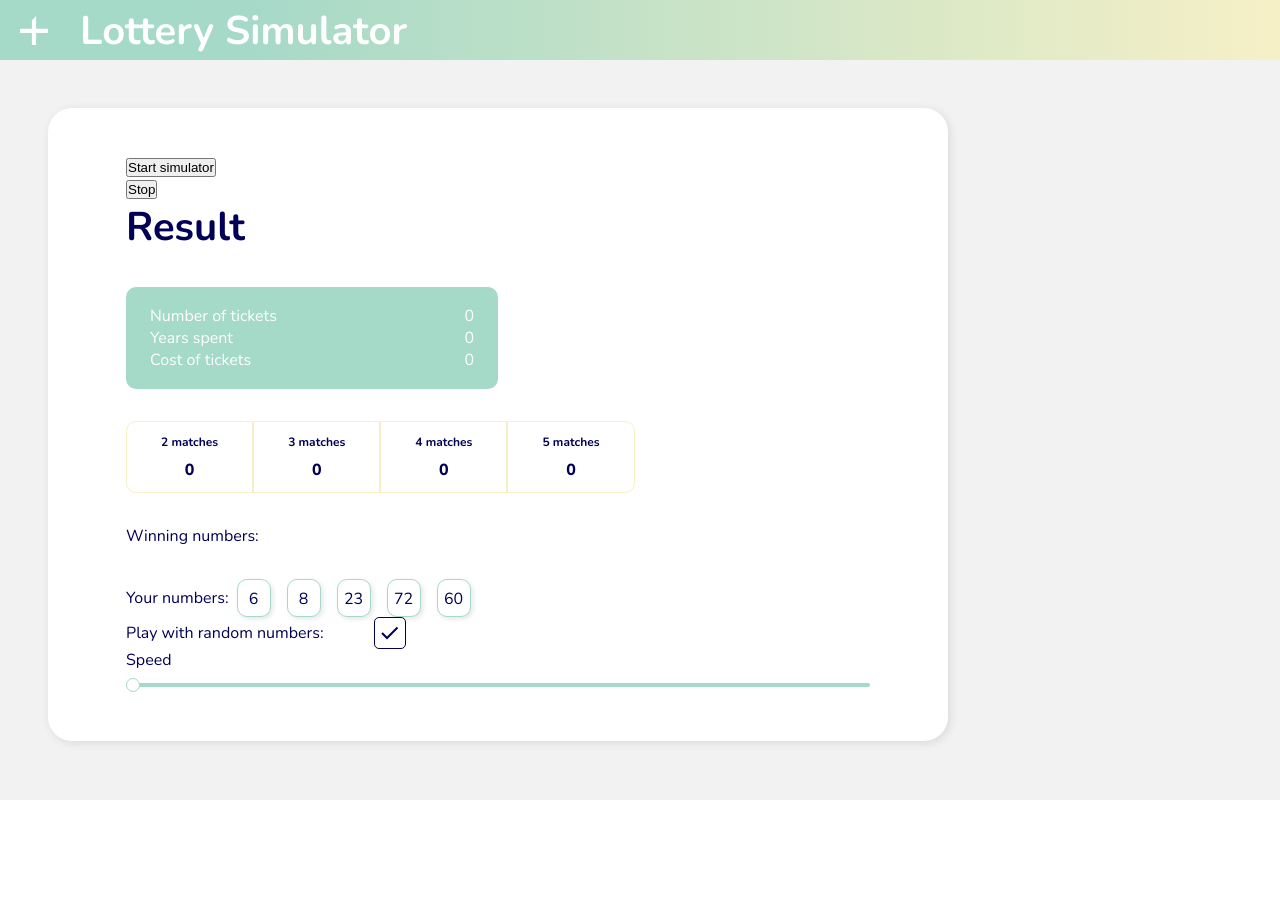
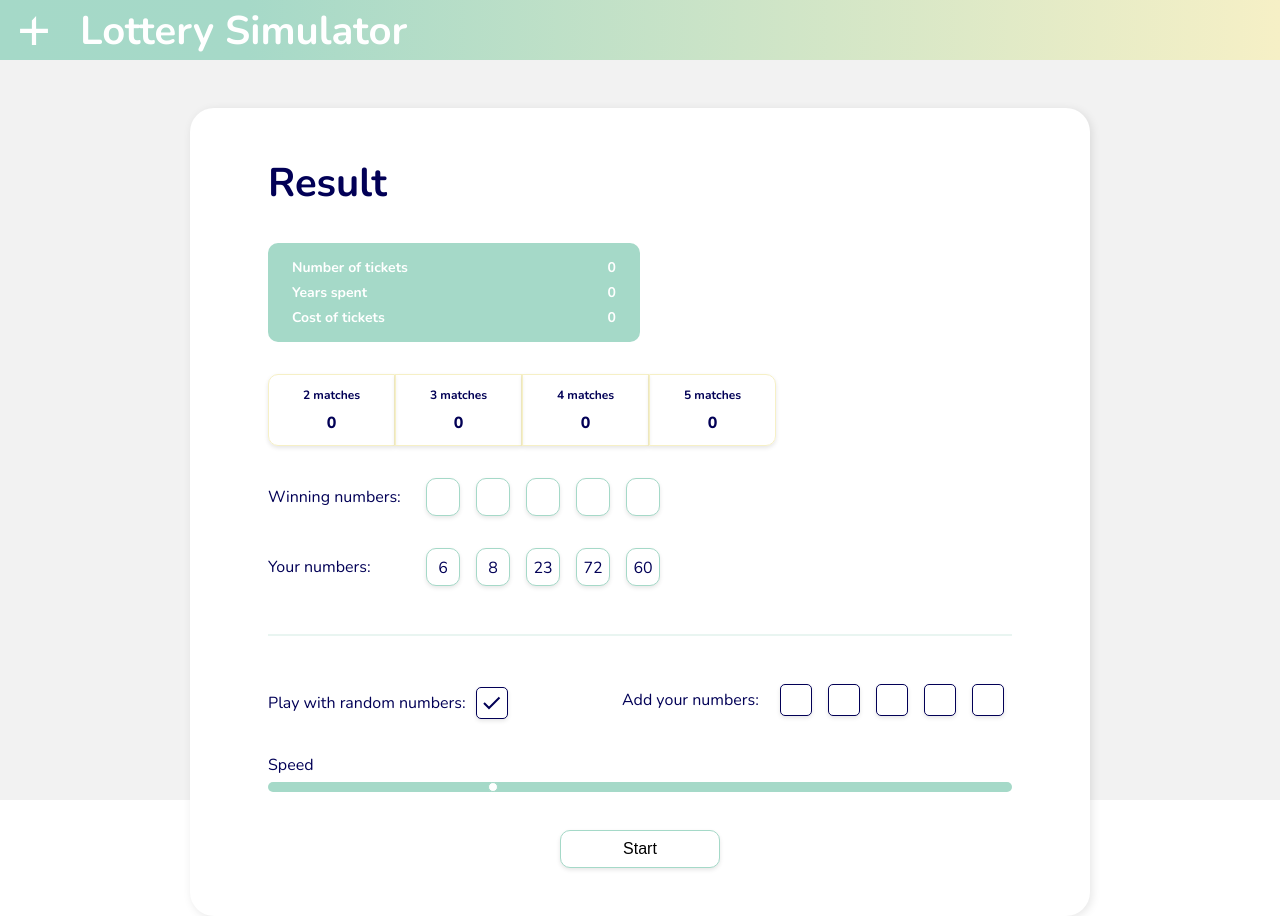
Before and after one commit to brigittaforrai/lotterySimulator, a Vue app: page / in a window 1280 px wide. Before the commit the page ends 800 px from the top, so only its background shows below. Built offline with nearby package versions, Linux system fonts and the light colour scheme.

Commit message:
styling, functions, refact

```diff
--- a/src/App.vue
+++ b/src/App.vue
@@ -1,16 +1,16 @@
 <template>
   <LotteryHeader/>
-  <Home/>
+  <Simulator/>
 </template>
 
 <script>
-import Home from './components/Home.vue'
+import Simulator from './components/Simulator.vue'
 import LotteryHeader from './components/LotteryHeader.vue'
 
 export default {
   name: 'App',
   components: {
-    Home,
+    Simulator,
     LotteryHeader
   }
 }
--- a/src/components/Checkbox.vue
+++ b/src/components/Checkbox.vue
@@ -1,10 +1,28 @@
 <template>
+  <div class="number-editor">
+
     <div class="checkbox">
-    <p>Play with random numbers: </p>
+      <p>{{label}}:</p>
       <label class="container">
-      <input type="checkbox" v-model="isChecked" />
+        <input type="checkbox" v-model="useRandoms" />
         <div class="checkmark"></div>
       </label>
+    </div>
+
+
+    <div class="manual">
+      <p>Add your numbers:</p>
+      <div class="input-cont">
+        <div v-for="(n, i) in manualPlayerNumbers">
+          <input :id="i"
+                  :class="(outOfRangeError.includes(i) || duplicatedError.includes(i)) ? 'error' : 'valid'"
+                  v-model.number="manualPlayerNumbers[i]"
+                  v-on:input="checkErrors(i)"/>
+        </div>
+
+      </div>
+      <span v-if="(outOfRangeError.length || duplicatedError.length)" class="error-msg">Error</span>
+    </div>
 
   </div>
 </template>
@@ -13,8 +31,18 @@
 <script>
 export default {
   name: 'Checkbox',
+  props: ['label'],
+  data () {
+    return {
+      manualPlayerNumbers: new Array(5),
+      outOfRangeError: [],
+      outOfRangeMessage: 'Number must be between 1 and 90.',
+      duplicatedError: [],
+      duplicatedMessage: 'Duplicated number.'
+    }
+  },
   computed: {
-    isChecked: {
+    useRandoms: {
       get() {
         return this.$store.state.usingRandom
       },
@@ -25,6 +53,26 @@ export default {
         }
       }
     }
+  },
+  methods: {
+    checkErrors(i) {
+      const d = this.$data
+      d.outOfRangeError = []
+      d.duplicatedError = []
+
+      if (typeof d.manualPlayerNumbers[i] !== 'number') {
+        d.manualPlayerNumbers[i] = undefined
+      }
+
+      d.manualPlayerNumbers.forEach((num, k) => {
+        if (num < 1 || num > 90) {
+          d.outOfRangeError.push(k)
+        }
+        if (d.manualPlayerNumbers.filter(n => n === num).length > 1) {
+          d.duplicatedError.push(k)
+        }
+      })
+    }
   }
 }
 
@@ -32,22 +80,26 @@ export default {
 
 
 <style scoped lang="scss">
+  .number-editor {
+    display: flex;
+    justify-content: space-between;
+    align-items: start;
+    margin-top: 32px;
+
     .checkbox {
       display: flex;
       flex-direction: row;
       align-items: center;
-    height: 32px;
-
+      height: 38px;
       .container {
         position: relative;
         width: 32px;
-      margin-left: 50px;
+        margin-left: 10px;
         cursor: pointer;
         -webkit-user-select: none;
         -moz-user-select: none;
         -ms-user-select: none;
         user-select: none;
-
         input {
           position: absolute;
           left: 0;
@@ -57,13 +109,14 @@ export default {
           height: 0;
           width: 0;
         }
-
         .checkmark {
           background-color: white;
           border: 1px solid $dark-color;
           border-radius: 5px;
           width: 32px;
           height: 32px;
+          box-shadow: $shadow;
+        }
       }
     }
 
@@ -77,6 +130,52 @@ export default {
       background-repeat: no-repeat;
       background-position: center;
     }
+
+    .manual {
+      display: grid;
+      grid-template-columns: 150px auto;
+      align-items: center;
+      position: relative;
+
+      .error-msg {
+        position: absolute;
+        left: 156px;
+        bottom: -25px;
+        color: red;
+        font-style: normal;
+        font-weight: 400;
+        font-size: 11px;
+        line-height: 26px;
+      }
+      .input-cont {
+        display: flex;
+        input {
+          background-color: white;
+          border: 1px solid $dark-color;
+          border-radius: 5px;
+          width: 32px;
+          height: 32px;
+          box-shadow: $shadow;
+          margin: 0 8px;
+          text-align: center;
+
+          font-style: normal;
+          font-weight: 400;
+          font-size: 16px;
+          line-height: 22px;
+          text-transform: uppercase;
+          color: $dark-color;
+
+          &:active, &:focus {
+            outline: 2px solid $base-color;
+          }
+
+          &.error {
+            outline: 2px solid red;
+          }
+        }
+      }
+    }
   }
 
 </style>
--- a/src/components/Home.vue
+++ /dev/null
@@ -1,21 +0,0 @@
-<template>
-  <div class="home">
-    <Simulator></Simulator>
-
-
-  </div>
-</template>
-
-<script>
-import Simulator from './Simulator.vue'
-
-export default {
-  name: 'Home',
-  components: { Simulator },
-}
-</script>
-
-
-<style scoped lang="scss">
-
-</style>
--- a/src/components/MatchesView.vue
+++ b/src/components/MatchesView.vue
@@ -3,19 +3,19 @@
 
         <section>
             <p>2 matches</p>
-            <p>{{matches.two}}</p>
+            <p>{{matches.two.toLocaleString()}}</p>
         </section>
         <section>
             <p>3 matches</p>
-            <p>{{matches.three}}</p>
+            <p>{{matches.three.toLocaleString()}}</p>
         </section>
         <section>
             <p>4 matches</p>
-            <p>{{matches.four}}</p>
+            <p>{{matches.four.toLocaleString()}}</p>
         </section>
         <section>
             <p>5 matches</p>
-            <p>{{matches.five}}</p>
+            <p>{{matches.five.toLocaleString()}}</p>
         </section>
 
     </div>
@@ -44,7 +44,9 @@ export default {
             text-align: center;
             height: 72px;
             border: 1px solid $secondary-color;
-            padding: 12px 34px;
+            padding: 12px;
+            width: 127px;
+            box-shadow: $shadow;
 
             &:first-of-type {
                 border-radius: 10px 0px 0px 10px;
--- a/src/components/MyButton.vue
+++ b/src/components/MyButton.vue
@@ -1,17 +1,33 @@
 <template>
-  <div class="myButton">
-    <button>{{ name }}</button>
-  </div>
+  <button>{{ title }}</button>
 </template>
 
 <script>
 export default {
   name: 'MyButton',
-  props: ['name']
+  props: ['title']
 }
 </script>
 
 
 <style scoped lang="scss">
+  button {
+    width: 160px;
+    height: 38px;
+    border-radius: 10px;
+    border: 1px solid $base-color;
+    background-color: $white;
+    font-style: normal;
+    font-weight: 400;
+    font-size: 16px;
+    line-height: 22px;
+    cursor: pointer;
+    box-shadow: $shadow;
+
+    &:active {
+      background: $base-color;
+      color: $white;
+    }
+  }
 
 </style>
--- a/src/components/NumLabel.vue
+++ b/src/components/NumLabel.vue
@@ -1,5 +1,5 @@
 <template>
-<div class="numLabel"> {{ number }}</div>
+<div class="numLabel"> <p>{{ number }}</p></div>
 </template>
 
 <script>
@@ -18,13 +18,17 @@
         height: 38px;
         padding: 8px 5px;
         margin: 0 8px;
+        text-align: center;
+        box-shadow: $shadow;
 
-        text-align: center;
-        font-style: normal;
-        font-weight: 400;
-        font-size: 16px;
-        line-height: 22px;
-        text-transform: uppercase;
-        box-shadow: 2px 2px 5px rgba(0, 0, 0, 0.1);
+        p {
+            font-style: normal;
+            font-weight: 400;
+            font-size: 16px;
+            line-height: 22px;
+            text-transform: uppercase;
+            width: 100%;
+            heigth: 100%;
+        }
     }
 </style>
--- a/src/components/NumberView.vue
+++ b/src/components/NumberView.vue
@@ -1,7 +1,9 @@
 <template>
   <div class="numbersView">
     <p>{{ name }}:</p>
-    <NumLabel v-for="n in numbers" :number="n"></NumLabel>
+    <div>
+        <NumLabel v-for="n in computedNums" :number="n"></NumLabel>
+    </div>
   </div>
 </template>
 
@@ -12,15 +14,25 @@ export default {
   name: 'NumberView',
   components: { NumLabel },
   props: ['name', 'numbers'],
+  computed: {
+      computedNums() {
+          const n = this.$props.numbers
+          return n.length ? n : Array(5).fill('')
+      }
+  }
 }
 </script>
 
 
 <style scoped lang="scss">
     .numbersView {
-        display: flex;
+        display: grid;
+        grid-template-columns: 150px auto;
         align-items: center;
         margin-top: 32px;
+        div {
+            display: flex;
+        }
     }
 
 </style>
--- a/src/components/Simulator.vue
+++ b/src/components/Simulator.vue
@@ -1,33 +1,20 @@
 <template>
   <div class="simulator">
 
-    <MyButton name="Start simulator" @click="start"></MyButton>
-    <MyButton name="Stop" @click="stop"></MyButton>
+    <h1>Result</h1>
+    <StatsView/>
+    <MatchesView/>
+    <NumberView name="Winning numbers" :numbers="winningNums"/>
+    <NumberView name="Your numbers" :numbers="playerNums"/>
 
-    <h1>Result</h1>
-    <section>
-        <div>
-            <p>Number of tickets</p>
-            <p>{{numOfTickets}}</p>
-        </div>
-        <div>
-            <p>Years spent</p>
-            <p>{{years}}</p>
-        </div>
-        <div>
-            <p>Cost of tickets</p>
-            <p>{{cost}}</p>
-        </div>
-    </section>
+    <hr/>
 
-    <MatchesView/>
-
-    <NumberView name="Winning numbers" :numbers="winningNums"></NumberView>
-    <NumberView name="Your numbers" :numbers="playerNums"></NumberView>
-
-    <Checkbox/>
+    <Checkbox :label="'Play with random numbers'"/>
     <Slider/>
-
+    <div class="button-cont">
+      <MyButton v-if="!isDrawing" :title="'Start'" @click="start"/>
+      <MyButton v-else :title="'Pause'" @click="pause"/>
+    </div>
 
   </div>
 </template>
@@ -38,41 +25,31 @@ import MyButton from './MyButton.vue'
 import Checkbox from './Checkbox.vue'
 import Slider from './Slider.vue'
 import MatchesView from './MatchesView.vue'
+import StatsView from './StatsView.vue'
 
 export default {
   name: 'Simulator',
-  components: {NumberView, MyButton, Checkbox, Slider, MatchesView},
-  data () {
-    return {
-    }
-  },
+  components: {NumberView, MyButton, Checkbox, Slider, MatchesView, StatsView},
   computed: {
+    test () {
+      return true
+    },
+    isDrawing() {
+      return this.$store.state.isDrawing
+    },
     winningNums () {
       return this.$store.state.winningNumbers
     },
     playerNums () {
       return this.$store.state.playerNumbers
-    },
-    numOfTickets () {
-      return this.$store.state.numberOfTickets
-    },
-    years () {
-      return this.$store.state.yearsSpent
-    },
-    cost () {
-      return this.$store.state.costOfTickets
-    },
-    matches () {
-      return this.$store.state.matches
     }
   },
    methods: {
     start() {
       this.$store.dispatch('drawing')
     },
-    stop() {
-      this.$store.state.isDrawing = false
-      clearInterval(this.$store.state.timeOut)
+    pause() {
+      this.$store.commit('pause')
     }
   }
 }
@@ -85,7 +62,7 @@ export default {
         width: 80%;
         max-width : 900px;
         height: auto;
-        margin: 48px;
+        margin: 48px auto;
         padding: 48px 78px;
         background: $white;
         box-shadow: 2px 2px 10px rgba(0, 0, 0, 0.1);
@@ -99,19 +76,15 @@ export default {
           text-transform: capitalize;
         }
 
-        section {
-          padding: 18px 24px;
-          margin: 32px 0;
-          background: $base-color;
-          border-radius: 10px;
-          color: $white;
-          max-width: 50%;
-          min-width: 220px;
-          div {
-            display: flex;
-            flex-direction: row;
-            justify-content: space-between;
-          }
+        hr {
+          margin: 48px 0;
+          border: 1px solid $base-light;
+        }
+
+        .button-cont {
+          margin-top: 32px;
+          align-items: center;
+          text-align: center;
         }
     }
 </style>
--- a/src/components/Slider.vue
+++ b/src/components/Slider.vue
@@ -38,35 +38,40 @@ export default {
 
 </script>
 
-<style lang="scss">
+<style scoped lang="scss">
     .slider {
         width: 100%;
+        margin-top: 32px;
 
         input[type='range'] {
             -webkit-appearance: none;
             -moz-appearance: none;
             width: 100%;
-            height: 4px;
+            height: 10px;
             border-radius: 5px;
             background-color: $base-color;
             outline: none;
             -webkit-transition: .2s;
             transition: opacity .2s;
 
+            &:disabled {
+                background-color: $base-light;
+            }
+
+            &:disabled::-webkit-slider-thumb, :disabled::-moz-range-thumb {
+                cursor: default;
+            }
+
             &::-webkit-slider-thumb {
                 -webkit-appearance: none;
                 -moz-appearance: none;
                 appearance: none;
-                width: 14px;
-                height: 14px;
+                width: 10px;
+                height: 10px;
                 border-radius: 50%;
                 background-color: white;
                 border: 1px solid $base-color;
                 cursor: pointer;
-
-                &:focus {
-                    background-color: red;
-                }
             }
 
             &::-moz-range-thumb {
--- /dev/null
+++ b/src/components/StatsView.vue
@@ -0,0 +1,57 @@
+<template>
+    <div class="stats-view">
+        <div>
+            <p>Number of tickets</p>
+            <p>{{numOfTickets}}</p>
+        </div>
+        <div>
+            <p>Years spent</p>
+            <p>{{years}}</p>
+        </div>
+        <div>
+            <p>Cost of tickets</p>
+            <p>{{cost}}</p>
+        </div>
+    </div>
+</template>
+
+<script>
+export default {
+    name: 'StatsView',
+    computed: {
+        numOfTickets () {
+            return this.$store.state.numberOfTickets.toLocaleString()
+        },
+        years () {
+            return this.$store.state.yearsSpent.toLocaleString()
+        },
+        cost () {
+            return this.$store.state.costOfTickets.toLocaleString()
+        }
+    }
+}
+</script>
+
+<style scoped lang="scss">
+    .stats-view {
+        padding: 12px 24px;
+        margin: 32px 0;
+        background: $base-color;
+        border-radius: 10px;
+        color: $white;
+        max-width: 50%;
+        min-width: 220px;
+        div {
+        display: flex;
+        flex-direction: row;
+        justify-content: space-between;
+            p {
+                margin: 3px 0;
+                font-style: normal;
+                font-weight: 700;
+                font-size: 14px;
+                line-height: 19px;
+            }
+        }
+    }
+</style>
--- a/src/styles/variables.scss
+++ b/src/styles/variables.scss
@@ -1,8 +1,10 @@
 @import url('https://fonts.googleapis.com/css2?family=Nunito:wght@400;700;800&display=swap');
 
 $base-color: #A5D9C8;
+$base-light: #E9F5F1;
 $white: #fff;
 $dark-color: #020056;
 $secondary-color: #F6F0C6;
-$gradient: linear-gradient(270deg, #F6F0C6 0%, #D9135D 0.01%, rgba(214, 19, 92, 0.996895) 0.02%, #F6F0C6 0.03%, #A6D9C8 80.73%, #A5D9C8 100%);
+$gradient: linear-gradient(270deg, $secondary-color 0%, #D9135D 0.01%, rgba(214, 19, 92, 0.996895) 0.02%, $secondary-color 0.03%, #A6D9C8 80.73%, #A5D9C8 100%);
 $font: 'Nunito', sans-serif;
+$shadow: 0px 2px 4px rgba(0, 0, 0, 0.1);
```
Also changed, not shown: src/store/index.js (+35 -34 lines). Lines whose indentation alone changed are shown as unchanged.
